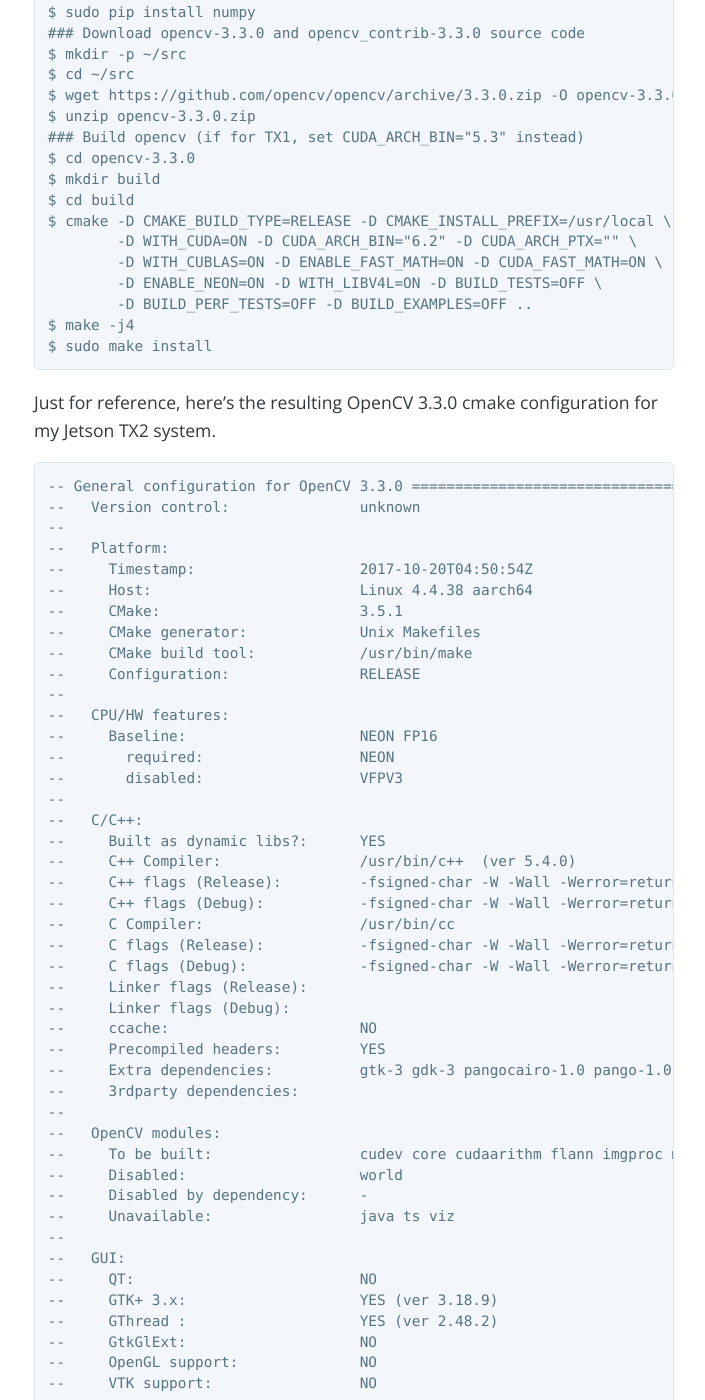
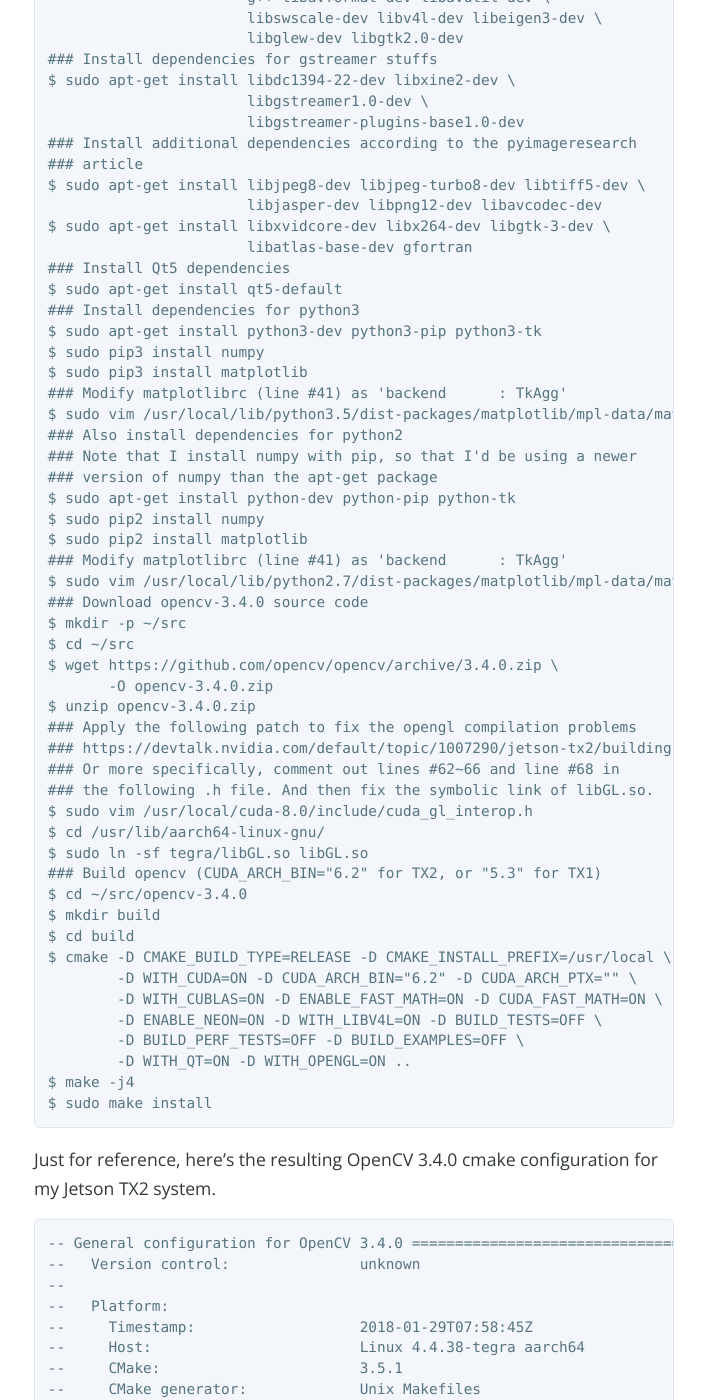
Before and after one commit to jkjung-avt/jkjung-avt.github.io, a Jekyll site: the page built from _posts/2017-08-07-opencv3-on-tx2.md, in a window 1280 px wide and 1400 px high, scrolled down 1609 px. Shown: the whole window, without its empty margins (286-991 px from the left). Built offline with Jekyll 4.4.1, drawn with Linux system fonts in a browser that asks for light colours; nearby versions of some CDN libraries; comment, search, counter and statistics services are not loaded; some of the changed text lies outside the part shown.

Commit message:
Update to opencv-3.4.0; use Qt/OpenGL as highgui backend; add python matplotlib

````diff
--- a/_posts/2017-08-07-opencv3-on-tx2.md
+++ b/_posts/2017-08-07-opencv3-on-tx2.md
@@ -1,12 +1,14 @@
 ---
 layout: post
 comments: true
-title: "How to Install OpenCV (3.3.0) on Jetson TX2"
-excerpt: "This article documents how I install OpenCV 3.3.0 with both Python3 and Python2 bindings on Jetson TX2."
+title: "How to Install OpenCV (3.4.0) on Jetson TX2"
+excerpt: "This article documents how I install OpenCV 3.4.0 with both Python3 and Python2 bindings on Jetson TX2."
 date: 2017-08-07
 category: "opencv"
 tags: opencv
 ---
+
+[2018-01-29 update] 1. Updated to opencv-3.4.0; 2. Added more apt package clean-up steps at the beginning; 3. Using Qt/OpenGL backend instead of GTK+ (this resolves the 'protobuf double free' issue for caffe: [reference](https://github.com/BVLC/caffe/issues/5282)); 4. Install python3/python2 'matplotlib' before building opencv (this is recommended by [opencv's official documentation](https://opencv-python-tutroals.readthedocs.io/en/latest/py_tutorials/py_setup/py_setup_in_fedora/py_setup_in_fedora.html#install-opencv-python-in-fedora)).
 
 [2017-10-20 update] I added installation steps for python2, as well as the resulting cmake configuration on my Jetson TX2.
 
@@ -22,65 +24,93 @@
 
 * [Installing OpenCV Guide for Jetson TK1](http://elinux.org/Jetson/Installing_OpenCV)
 * [Ubuntu 16.04: How to install OpenCV](http://www.pyimagesearch.com/2016/10/24/ubuntu-16-04-how-to-install-opencv/)
+* [Install OpenCV-Python in Fedora](https://opencv-python-tutroals.readthedocs.io/en/latest/py_tutorials/py_setup/py_setup_in_fedora/py_setup_in_fedora.html#install-opencv-python-in-fedora)
+* [Building OpenCV with OpenGL support?](https://devtalk.nvidia.com/default/topic/1007290/jetson-tx2/building-opencv-with-opengl-support-/post/5141945/#5141945)
 
 Installation Steps:
 
-Note that opencv_contrib modules (cnn/dnn stuffs) would cause problem on python caffe. After some experiment I decided not to include those modules at all.
+Note that opencv_contrib modules (cnn/dnn stuffs) would cause problem on pycaffe, so after some experiments I decided not to include those modules at all.
 
 ```shell
 ### Remove OpenCV4Tegra
 $ sudo apt-get purge libopencv4tegra-python libopencv4tegra-dev \
                      libopencv4tegra
 $ sudo apt-get purge libopencv4tegra-repo
+### I prefer using newer version of numpy (installed with pip), so
+### I'd remove this python-numpy apt package as well
+$ sudo apt-get purge python-numpy
+### Remove other unused apt packages
+$ sudo apt autoremove
+### Upgrade all installed apt packages to the latest versions (optional)
+$ sudo apt-get update
+$ sudo apt-get upgrade
 ### Install dependencies based on the Jetson Installing OpenCV Guide
 $ sudo apt-get install build-essential make cmake cmake-curses-gui \
                        g++ libavformat-dev libavutil-dev \
                        libswscale-dev libv4l-dev libeigen3-dev \
-                       libglew1.6-dev libgtk2.0-dev
+                       libglew-dev libgtk2.0-dev
 ### Install dependencies for gstreamer stuffs
 $ sudo apt-get install libdc1394-22-dev libxine2-dev \
                        libgstreamer1.0-dev \
                        libgstreamer-plugins-base1.0-dev
-### Install additional dependencies according to the pyimageresearch article
-$ sudo apt-get install libjpeg8-dev libtiff5-dev libjasper-dev \
-                       libpng12-dev libavcodec-dev
+### Install additional dependencies according to the pyimageresearch
+### article
+$ sudo apt-get install libjpeg8-dev libjpeg-turbo8-dev libtiff5-dev \
+                       libjasper-dev libpng12-dev libavcodec-dev
 $ sudo apt-get install libxvidcore-dev libx264-dev libgtk-3-dev \
                        libatlas-base-dev gfortran
+### Install Qt5 dependencies
+$ sudo apt-get install qt5-default
 ### Install dependencies for python3
-$ sudo apt-get install python3-dev python3-pip
+$ sudo apt-get install python3-dev python3-pip python3-tk
 $ sudo pip3 install numpy
+$ sudo pip3 install matplotlib
+### Modify matplotlibrc (line #41) as 'backend      : TkAgg'
+$ sudo vim /usr/local/lib/python3.5/dist-packages/matplotlib/mpl-data/matplotlibrc
 ### Also install dependencies for python2
 ### Note that I install numpy with pip, so that I'd be using a newer
 ### version of numpy than the apt-get package
-$ sudo apt-get install python-dev python-pip
-$ sudo pip install numpy
-### Download opencv-3.3.0 and opencv_contrib-3.3.0 source code
+$ sudo apt-get install python-dev python-pip python-tk
+$ sudo pip2 install numpy
+$ sudo pip2 install matplotlib
+### Modify matplotlibrc (line #41) as 'backend      : TkAgg'
+$ sudo vim /usr/local/lib/python2.7/dist-packages/matplotlib/mpl-data/matplotlibrc
+### Download opencv-3.4.0 source code
 $ mkdir -p ~/src
 $ cd ~/src
-$ wget https://github.com/opencv/opencv/archive/3.3.0.zip -O opencv-3.3.0.zip
-$ unzip opencv-3.3.0.zip
-### Build opencv (if for TX1, set CUDA_ARCH_BIN="5.3" instead)
-$ cd opencv-3.3.0
+$ wget https://github.com/opencv/opencv/archive/3.4.0.zip \
+       -O opencv-3.4.0.zip
+$ unzip opencv-3.4.0.zip
+### Apply the following patch to fix the opengl compilation problems
+### https://devtalk.nvidia.com/default/topic/1007290/jetson-tx2/building-opencv-with-opengl-support-/post/5141945/#5141945
+### Or more specifically, comment out lines #62~66 and line #68 in
+### the following .h file. And then fix the symbolic link of libGL.so.
+$ sudo vim /usr/local/cuda-8.0/include/cuda_gl_interop.h
+$ cd /usr/lib/aarch64-linux-gnu/
+$ sudo ln -sf tegra/libGL.so libGL.so
+### Build opencv (CUDA_ARCH_BIN="6.2" for TX2, or "5.3" for TX1)
+$ cd ~/src/opencv-3.4.0
 $ mkdir build
 $ cd build
 $ cmake -D CMAKE_BUILD_TYPE=RELEASE -D CMAKE_INSTALL_PREFIX=/usr/local \
         -D WITH_CUDA=ON -D CUDA_ARCH_BIN="6.2" -D CUDA_ARCH_PTX="" \
         -D WITH_CUBLAS=ON -D ENABLE_FAST_MATH=ON -D CUDA_FAST_MATH=ON \
         -D ENABLE_NEON=ON -D WITH_LIBV4L=ON -D BUILD_TESTS=OFF \
-        -D BUILD_PERF_TESTS=OFF -D BUILD_EXAMPLES=OFF ..
+        -D BUILD_PERF_TESTS=OFF -D BUILD_EXAMPLES=OFF \
+        -D WITH_QT=ON -D WITH_OPENGL=ON ..
 $ make -j4
 $ sudo make install
 ```
 
-Just for reference, here's the resulting OpenCV 3.3.0 cmake configuration for my Jetson TX2 system.
+Just for reference, here's the resulting OpenCV 3.4.0 cmake configuration for my Jetson TX2 system.
 
 ```
--- General configuration for OpenCV 3.3.0 =====================================
+-- General configuration for OpenCV 3.4.0 =====================================
 --   Version control:               unknown
 --
 --   Platform:
---     Timestamp:                   2017-10-20T04:50:54Z
---     Host:                        Linux 4.4.38 aarch64
+--     Timestamp:                   2018-01-29T07:58:45Z
+--     Host:                        Linux 4.4.38-tegra aarch64
 --     CMake:                       3.5.1
 --     CMake generator:             Unix Makefiles
 --     CMake build tool:            /usr/bin/make
@@ -94,30 +124,32 @@
 --   C/C++:
 --     Built as dynamic libs?:      YES
 --     C++ Compiler:                /usr/bin/c++  (ver 5.4.0)
---     C++ flags (Release):         -fsigned-char -W -Wall -Werror=return-type -Werror=non-virtual-dtor -Werror=address -Werror=sequence-point -Wformat -Werror=format-security -Wmissing-declarations -Wundef -Winit-self -Wpointer-arith -Wshadow -Wsign-promo -Wuninitialized -Winit-self -Wno-narrowing -Wno-delete-non-virtual-dtor -Wno-comment -fdiagnostics-show-option -pthread -fomit-frame-pointer -ffunction-sections    -fvisibility=hidden -fvisibility-inlines-hidden -O3 -DNDEBUG  -DNDEBUG
---     C++ flags (Debug):           -fsigned-char -W -Wall -Werror=return-type -Werror=non-virtual-dtor -Werror=address -Werror=sequence-point -Wformat -Werror=format-security -Wmissing-declarations -Wundef -Winit-self -Wpointer-arith -Wshadow -Wsign-promo -Wuninitialized -Winit-self -Wno-narrowing -Wno-delete-non-virtual-dtor -Wno-comment -fdiagnostics-show-option -pthread -fomit-frame-pointer -ffunction-sections    -fvisibility=hidden -fvisibility-inlines-hidden -g  -O0 -DDEBUG -D_DEBUG
+--     C++ flags (Release):         -fsigned-char -W -Wall -Werror=return-type -Werror=non-virtual-dtor -Werror=address -Werror=sequence-point -Wformat -Werror=format-security -Wmissing-declarations -Wundef -Winit-self -Wpointer-arith -Wshadow -Wsign-promo -Wuninitialized -Winit-self -Wno-narrowing -Wno-delete-non-virtual-dtor -Wno-comment -fdiagnostics-show-option -pthread -fomit-frame-pointer -ffunction-sections -fdata-sections    -fvisibility=hidden -fvisibility-inlines-hidden -O3 -DNDEBUG  -DNDEBUG
+--     C++ flags (Debug):           -fsigned-char -W -Wall -Werror=return-type -Werror=non-virtual-dtor -Werror=address -Werror=sequence-point -Wformat -Werror=format-security -Wmissing-declarations -Wundef -Winit-self -Wpointer-arith -Wshadow -Wsign-promo -Wuninitialized -Winit-self -Wno-narrowing -Wno-delete-non-virtual-dtor -Wno-comment -fdiagnostics-show-option -pthread -fomit-frame-pointer -ffunction-sections -fdata-sections    -fvisibility=hidden -fvisibility-inlines-hidden -g  -O0 -DDEBUG -D_DEBUG
 --     C Compiler:                  /usr/bin/cc
---     C flags (Release):           -fsigned-char -W -Wall -Werror=return-type -Werror=non-virtual-dtor -Werror=address -Werror=sequence-point -Wformat -Werror=format-security -Wmissing-declarations -Wmissing-prototypes -Wstrict-prototypes -Wundef -Winit-self -Wpointer-arith -Wshadow -Wuninitialized -Winit-self -Wno-narrowing -Wno-comment -fdiagnostics-show-option -pthread -fomit-frame-pointer -ffunction-sections    -fvisibility=hidden -O3 -DNDEBUG  -DNDEBUG
---     C flags (Debug):             -fsigned-char -W -Wall -Werror=return-type -Werror=non-virtual-dtor -Werror=address -Werror=sequence-point -Wformat -Werror=format-security -Wmissing-declarations -Wmissing-prototypes -Wstrict-prototypes -Wundef -Winit-self -Wpointer-arith -Wshadow -Wuninitialized -Winit-self -Wno-narrowing -Wno-comment -fdiagnostics-show-option -pthread -fomit-frame-pointer -ffunction-sections    -fvisibility=hidden -g  -O0 -DDEBUG -D_DEBUG
+--     C flags (Release):           -fsigned-char -W -Wall -Werror=return-type -Werror=non-virtual-dtor -Werror=address -Werror=sequence-point -Wformat -Werror=format-security -Wmissing-declarations -Wmissing-prototypes -Wstrict-prototypes -Wundef -Winit-self -Wpointer-arith -Wshadow -Wuninitialized -Winit-self -Wno-narrowing -Wno-comment -fdiagnostics-show-option -pthread -fomit-frame-pointer -ffunction-sections -fdata-sections    -fvisibility=hidden -O3 -DNDEBUG  -DNDEBUG
+--     C flags (Debug):             -fsigned-char -W -Wall -Werror=return-type -Werror=non-virtual-dtor -Werror=address -Werror=sequence-point -Wformat -Werror=format-security -Wmissing-declarations -Wmissing-prototypes -Wstrict-prototypes -Wundef -Winit-self -Wpointer-arith -Wshadow -Wuninitialized -Winit-self -Wno-narrowing -Wno-comment -fdiagnostics-show-option -pthread -fomit-frame-pointer -ffunction-sections -fdata-sections    -fvisibility=hidden -g  -O0 -DDEBUG -D_DEBUG
 --     Linker flags (Release):
 --     Linker flags (Debug):
 --     ccache:                      NO
 --     Precompiled headers:         YES
---     Extra dependencies:          gtk-3 gdk-3 pangocairo-1.0 pango-1.0 atk-1.0 cairo-gobject cairo gdk_pixbuf-2.0 gio-2.0 gthread-2.0 /usr/lib/aarch64-linux-gnu/libpng.so /usr/lib/aarch64-linux-gnu/libz.so /usr/lib/aarch64-linux-gnu/libtiff.so /usr/lib/aarch64-linux-gnu/libjasper.so /usr/lib/aarch64-linux-gnu/libjpeg.so gstbase-1.0 gstreamer-1.0 gobject-2.0 glib-2.0 gstvideo-1.0 gstapp-1.0 gstriff-1.0 gstpbutils-1.0 dc1394 v4l1 v4l2 avcodec-ffmpeg avformat-ffmpeg avutil-ffmpeg swscale-ffmpeg dl m pthread rt cudart nppc nppi npps cublas cufft -L/usr/local/cuda/lib64
+--     Extra dependencies:          dl m pthread rt /usr/lib/aarch64-linux-gnu/libGLU.so /usr/lib/aarch64-linux-gnu/libGL.so cudart nppc nppial nppicc nppicom nppidei nppif nppig nppim nppist nppisu nppitc npps cublas cufft -L/usr/local/cuda-8.0/lib64
 --     3rdparty dependencies:
 --
 --   OpenCV modules:
---     To be built:                 cudev core cudaarithm flann imgproc ml objdetect video cudabgsegm cudafilters cudaimgproc cudawarping dnn imgcodecs photo shape videoio cudacodec highgui features2d calib3d cudafeatures2d cudalegacy cudaobjdetect cudaoptflow cudastereo stitching superres videostab python2 python3
---     Disabled:                    world
+--     To be built:                 calib3d core cudaarithm cudabgsegm cudacodec cudafeatures2d cudafilters cudaimgproc cudalegacy cudaobjdetect cudaoptflow cudastereo cudawarping cudev dnn features2d flann highgui imgcodecs imgproc ml objdetect photo python2 python3 python_bindings_generator shape stitching superres video videoio videostab
+--     Disabled:                    js world
 --     Disabled by dependency:      -
 --     Unavailable:                 java ts viz
+--     Applications:                apps
+--     Documentation:               NO
+--     Non-free algorithms:         NO
 --
 --   GUI:
---     QT:                          NO
---     GTK+ 3.x:                    YES (ver 3.18.9)
---     GThread :                    YES (ver 2.48.2)
---     GtkGlExt:                    NO
---     OpenGL support:              NO
+--     QT:                          YES (ver 5.5.1)
+--       QT OpenGL support:         YES (Qt5::OpenGL 5.5.1)
+--     GTK+:                        NO
+--     OpenGL support:              YES (/usr/lib/aarch64-linux-gnu/libGLU.so /usr/lib/aarch64-linux-gnu/libGL.so)
 --     VTK support:                 NO
 --
 --   Media I/O:
@@ -146,59 +175,37 @@
 --       app:                       YES (ver 1.8.3)
 --       riff:                      YES (ver 1.8.3)
 --       pbutils:                   YES (ver 1.8.3)
---     OpenNI:                      NO
---     OpenNI PrimeSensor Modules:  NO
---     OpenNI2:                     NO
---     PvAPI:                       NO
---     GigEVisionSDK:               NO
---     Aravis SDK:                  NO
---     UniCap:                      NO
---     UniCap ucil:                 NO
---     V4L/V4L2:                    Using libv4l1 (ver 1.10.0) / libv4l2 (ver 1.10.0)
---     XIMEA:                       NO
---     Xine:                        NO
---     Intel Media SDK:             NO
+--     libv4l/libv4l2:              1.10.0 / 1.10.0
+--     v4l/v4l2:                    linux/videodev2.h
 --     gPhoto2:                     NO
 --
 --   Parallel framework:            pthreads
 --
---   Trace:                         YES ()
+--   Trace:                         YES (built-in)
 --
 --   Other third-party libraries:
---     Use Intel IPP:               NO
---     Use Intel IPP IW:            NO
---     Use VA:                      NO
---     Use Intel VA-API/OpenCL:     NO
---     Use Lapack:                  NO
---     Use Eigen:                   YES (ver 3.2.92)
---     Use Cuda:                    YES (ver 8.0)
---     Use OpenCL:                  YES
---     Use OpenVX:                  NO
---     Use custom HAL:              YES (carotene (ver 0.0.1))
+--     Lapack:                      NO
+--     Eigen:                       YES (ver 3.2.92)
+--     Custom HAL:                  YES (carotene (ver 0.0.1))
 --
---   NVIDIA CUDA
---     Use CUFFT:                   YES
---     Use CUBLAS:                  YES
---     USE NVCUVID:                 NO
+--   NVIDIA CUDA:                   YES (ver 8.0, CUFFT CUBLAS FAST_MATH)
 --     NVIDIA GPU arch:             62
 --     NVIDIA PTX archs:
---     Use fast math:               YES
 --
---   OpenCL:                        <Dynamic loading of OpenCL library>
---     Include path:                /home/nvidia/src/opencv-3.3.0/3rdparty/include/opencl/1.2
---     Use AMDFFT:                  NO
---     Use AMDBLAS:                 NO
+--   OpenCL:                        YES (no extra features)
+--     Include path:                /home/nvidia/src/opencv-3.4.0/3rdparty/include/opencl/1.2
+--     Link libraries:              Dynamic load
 --
 --   Python 2:
 --     Interpreter:                 /usr/bin/python2.7 (ver 2.7.12)
 --     Libraries:                   /usr/lib/aarch64-linux-gnu/libpython2.7.so (ver 2.7.12)
---     numpy:                       /usr/local/lib/python2.7/dist-packages/numpy/core/include (ver 1.13.3)
+--     numpy:                       /usr/local/lib/python2.7/dist-packages/numpy/core/include (ver 1.14.0)
 --     packages path:               lib/python2.7/dist-packages
 --
 --   Python 3:
 --     Interpreter:                 /usr/bin/python3 (ver 3.5.2)
 --     Libraries:                   /usr/lib/aarch64-linux-gnu/libpython3.5m.so (ver 3.5.2)
---     numpy:                       /usr/local/lib/python3.5/dist-packages/numpy/core/include (ver 1.13.3)
+--     numpy:                       /usr/local/lib/python3.5/dist-packages/numpy/core/include (ver 1.14.0)
 --     packages path:               lib/python3.5/dist-packages
 --
 --   Python (for build):            /usr/bin/python2.7
@@ -209,39 +216,29 @@
 --     Java wrappers:               NO
 --     Java tests:                  NO
 --
---   Matlab:                        Matlab not found or implicitly disabled
+--   Matlab:                        NO
 --
---   Documentation:
---     Doxygen:                     NO
---
---   Tests and samples:
---     Tests:                       NO
---     Performance tests:           NO
---     C/C++ Examples:              NO
---
---   Install path:                  /usr/local
---
---   cvconfig.h is in:              /home/nvidia/src/opencv-3.3.0/build
+--   Install to:                    /usr/local
 -- -----------------------------------------------------------------
 --
 -- Configuring done
 -- Generating done
--- Build files have been written to: /home/nvidia/src/opencv-3.3.0/build
+-- Build files have been written to: /home/nvidia/src/opencv-3.4.0/build
 ```
 
 To verify the installation:
 
 ```shell
-$ ls /usr/local/lib/pyhton3.5/dist-packages/cv2.*
-cv2.cpython-35m-aarch64-linux-gut.so
+$ ls /usr/local/lib/python3.5/dist-packages/cv2.*
+/usr/local/lib/python3.5/dist-packages/cv2.cpython-35m-aarch64-linux-gnu.so
 $ ls /use/local/lib/python2.7/dist-packages/cv2.*
-cv2.so
+/use/local/lib/python2.7/dist-packages/cv2.so
 $ python3 -c 'import cv2; print(cv2.__version__)'
-3.3.0
-$ python -c 'import cv2; print(cv2.__version__)'
-3.3.0
+3.4.0
+$ python2 -c 'import cv2; print(cv2.__version__)'
+3.4.0
 ```
 
 Bonus:
 
-With OpenCV 3.3.0 properly installed on your Jetson TX2, you should be able to use python code to capture and display live video from either the Jetson onboard camera, a USB webcam or a IP CAM. Just follow along this later post by myself: [How to Capture and Display Camera Video with Python on Jetson TX2](https://jkjung-avt.github.io/tx2-camera-with-python/).
+With OpenCV 3.4.0 properly installed on your Jetson TX2, you should be able to use python code to capture and display live video from either the Jetson onboard camera, a USB webcam or a IP CAM. Just follow along this later post by myself: [How to Capture and Display Camera Video with Python on Jetson TX2](https://jkjung-avt.github.io/tx2-camera-with-python/).
````
Also changed, not shown: other parts of _posts/2017-08-07-opencv3-on-tx2.md (+2 -5 lines).
